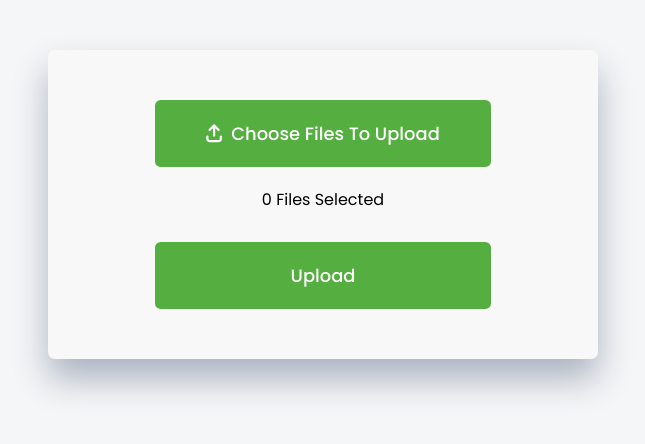
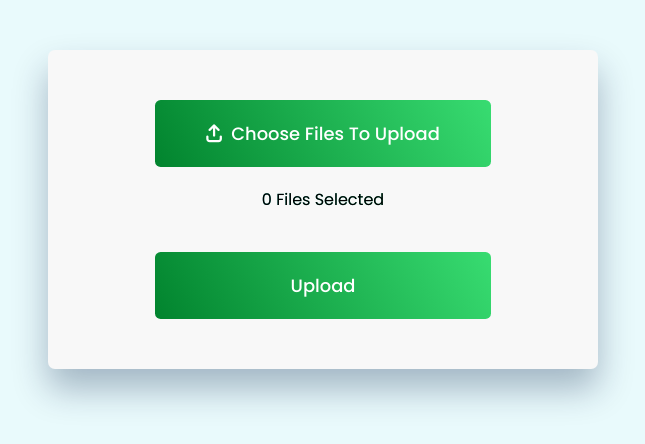
Before and after one commit to Pingwinnel/Resume_Checker, a React (Create React App) app in the folder resume_check_app/: page / in a window 1280 px wide. Shown: the top 444 px of the page, without its empty margins (317-962 px from the left). Built offline with nearby package versions, Linux system fonts and the light colour scheme.

Commit message:
update a ui

```diff
--- a/resume_check_app/src/components/main/Main.css
+++ b/resume_check_app/src/components/main/Main.css
@@ -16,7 +16,7 @@ input[type="file"] {
 .form-label{
     display: block;
     position: relative;
-    background-color: rgb(85, 174, 64);
+    background-image: linear-gradient(239.72deg, #38DC71 0%, #00812C 102.7%);;
     color: #ffffff;
     font-size: 1.12em;
     font-weight: 500;
@@ -43,7 +43,7 @@ ul {
 }
 .main-container li {
     font-weight: 500;
-    background-color: rgb(184, 223, 161);
+    background-color: rgb(79, 184, 78);
     color: #ffffff;
     margin-bottom: 1em;
     padding: 1.1em 1em;
@@ -84,7 +84,7 @@ form{
 .upload_btn{
     display: block;
     position: relative;
-    background-color: rgb(85, 174, 64);
+    background-image: linear-gradient(239.72deg, #38DC71 0%, #00812C 102.7%);;
     color: #ffffff;
     font-size: 1.12em;
     font-weight: 500;
@@ -95,8 +95,14 @@ form{
     border-radius: 0.31em;
     cursor: pointer;
     border: none;
+    margin-top: 10px;
 }
 
 .upload_btn:hover{
     box-shadow: 5px 5px 22px  rgb(167, 220, 167);
 }
+
+#num-of-files{
+    background-clip: text;
+    background-image: linear-gradient(238.76deg, #16C23C -0.53%, #2FA7CD 89.93%);;
+}
--- a/resume_check_app/src/index.css
+++ b/resume_check_app/src/index.css
@@ -5,5 +5,5 @@
   font-family: "Poppins", sans-serif;
 }
 body {
-  background-color: rgb(245, 246, 247);
+  background-color: rgb(233, 250, 252);
 }
```
